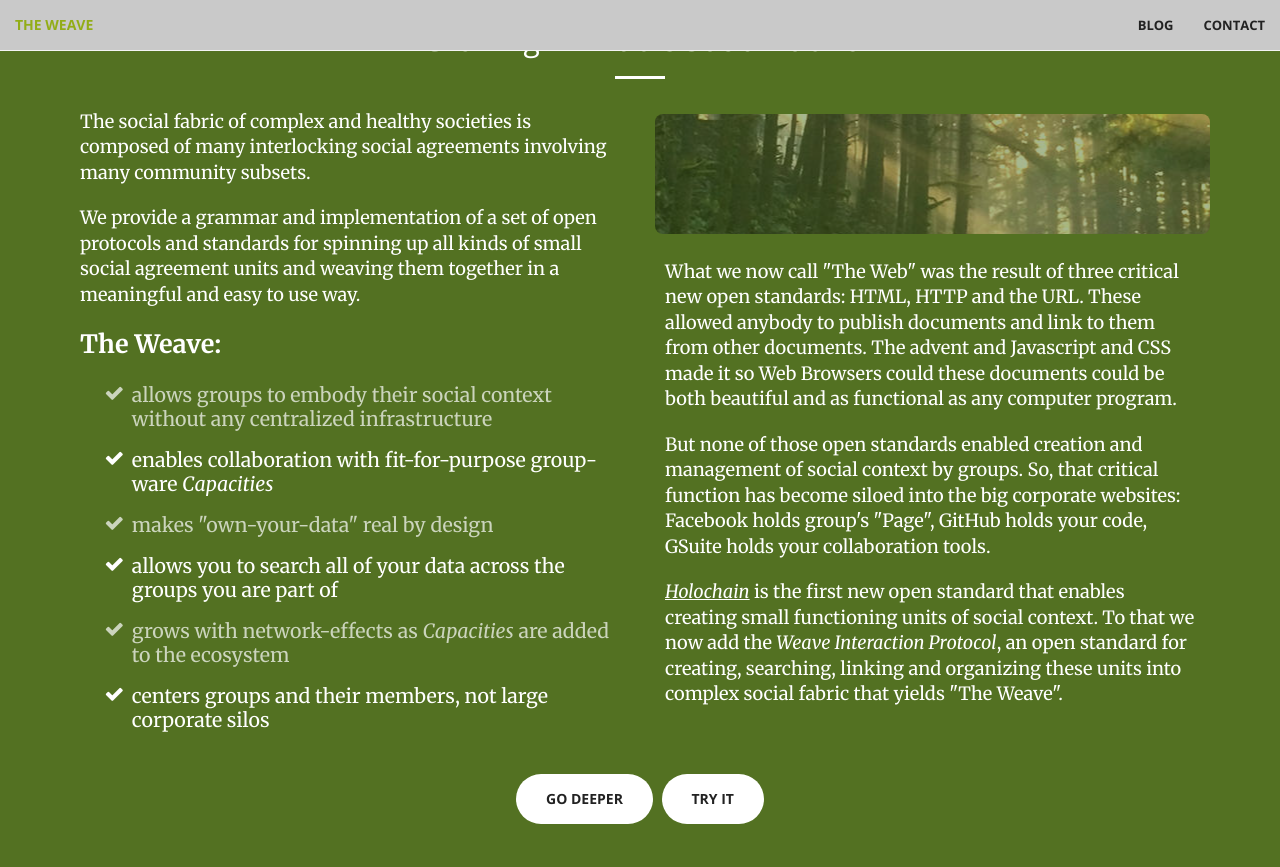
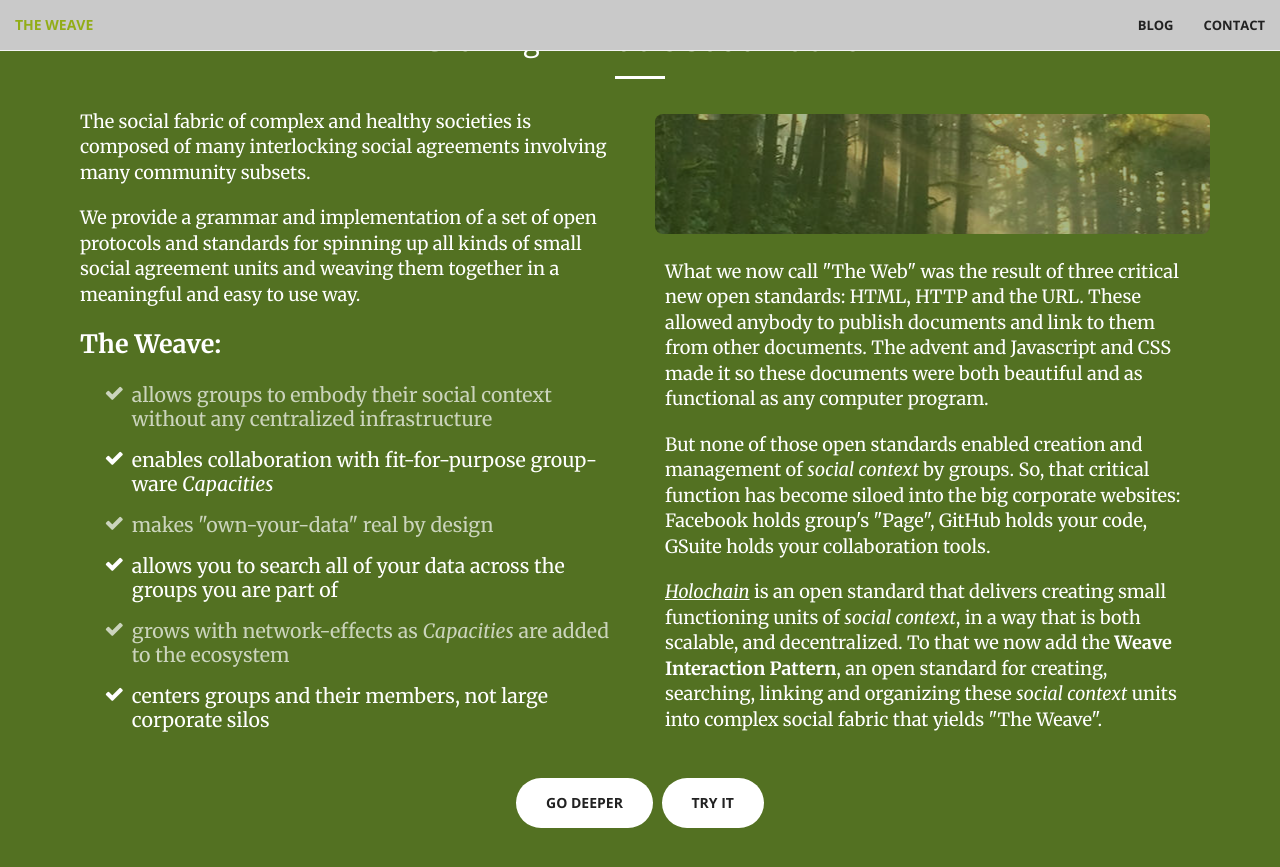
Before and after one commit to lightningrodlabs/theweave, a Jekyll site: the page built from docs/index.md, in a window 1280 px wide and 900 px high, scrolled down 977 px. Shown: the top 867 px of the window. Built offline with Jekyll 4.4.1, drawn with Linux system fonts in a browser that asks for light colours.

Commit message:
typos and fixes

```diff
--- a/docs/index.md
+++ b/docs/index.md
@@ -39,9 +39,9 @@ description: ""
         <div class="about-image"></div>
       </div>
       <div class="col-lg-6 col-md-6">
-        <p >What we now call "The Web" was the result of three critical new open standards: HTML, HTTP and the URL.  These allowed anybody to publish documents and link to them from other documents.  The advent and Javascript and CSS made it so Web Browsers could these documents could be both beautiful and as functional as any computer program.  </p>
-        <p> But none of those open standards enabled creation and management of social context by groups.  So, that critical function has become siloed into the big corporate websites:  Facebook holds group's "Page", GitHub holds your code, GSuite holds your collaboration tools.</p>
-        <p ><a class="linkable" href="https://holochain.org"><i>Holochain</i></a> is the first new open standard that enables creating small functioning units of social context.  To that we now add the <i>Weave Interaction Protocol</i>, an open standard for creating, searching, linking and organizing these units into complex social fabric that yields "The Weave".</p>
+        <p >What we now call "The Web" was the result of three critical new open standards: HTML, HTTP and the URL.  These allowed anybody to publish documents and link to them from other documents.  The advent and Javascript and CSS made it so these documents were both beautiful and as functional as any computer program.  </p>
+        <p> But none of those open standards enabled creation and management of <i>social context</i> by groups.  So, that critical function has become siloed into the big corporate websites:  Facebook holds group's "Page", GitHub holds your code, GSuite holds your collaboration tools.</p>
+        <p ><a class="linkable" href="https://holochain.org"><i>Holochain</i></a> is an open standard that delivers creating small functioning units of <i>social context</i>, in a way that is both scalable, and decentralized.  To that we now add the <strong>Weave Interaction Pattern</strong>, an open standard for creating, searching, linking and organizing these <i>social context</i> units into complex social fabric that yields "The Weave".</p>
       </div>
       <p class="aligncenter"><br /><a href="#technical" class="btn btn-default btn-xl page-scroll sr-button">Go Deeper</a>
       &nbsp;<a href="#tryit" class="btn btn-default btn-xl page-scroll sr-button">Try It</a></p>
```
